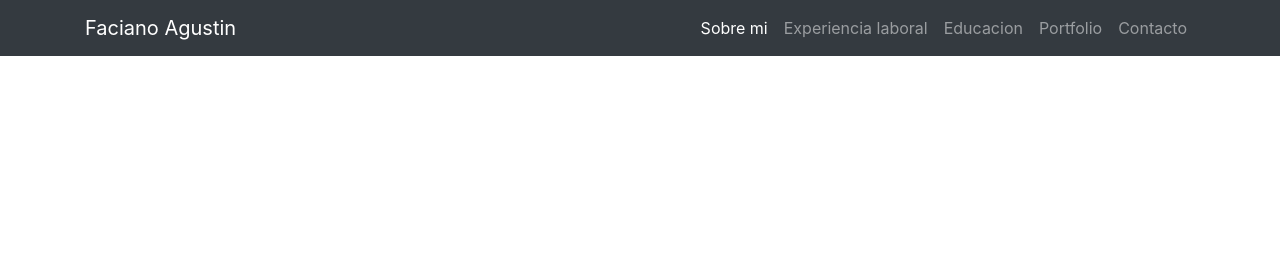
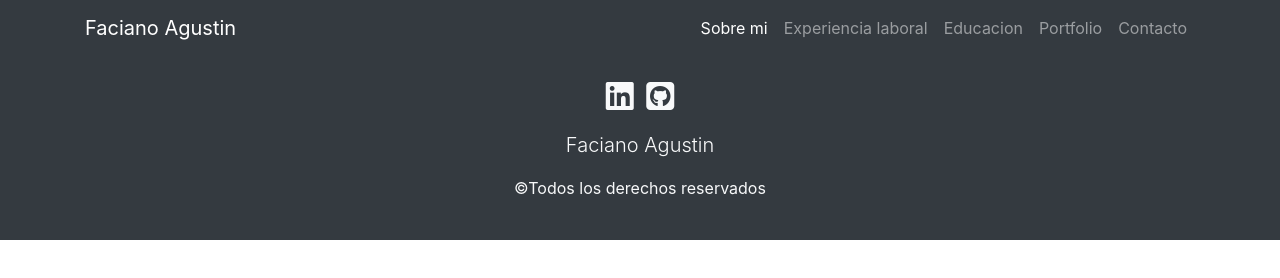
Before and after one commit to agustinfd/agustinfd.github.io, a plain HTML site: page index.html in a window 1280 px wide. Drawn offline with nearby package versions, Linux system fonts and the light colour scheme.

Commit message:
se agrego el footer

```diff
--- a/index.html
+++ b/index.html
@@ -46,7 +46,16 @@
 
         </div>
     </header>
-    <footer></footer>
+    <footer class="bg-dark text-light py-4">
+        <div class="container text-center">
+            <i class="fab fa-linkedin fa-2x mr-2"></i>
+            <i class="fab fa-github-square fa-2x"></i>
+            <p class="lead mt-3">Faciano Agustin</p>
+            <p>&copy;Todos los derechos reservados</p>
+
+        </div>
+
+    </footer>
 
 </body>
 <script src="https://code.jquery.com/jquery-3.4.1.slim.min.js"
```
